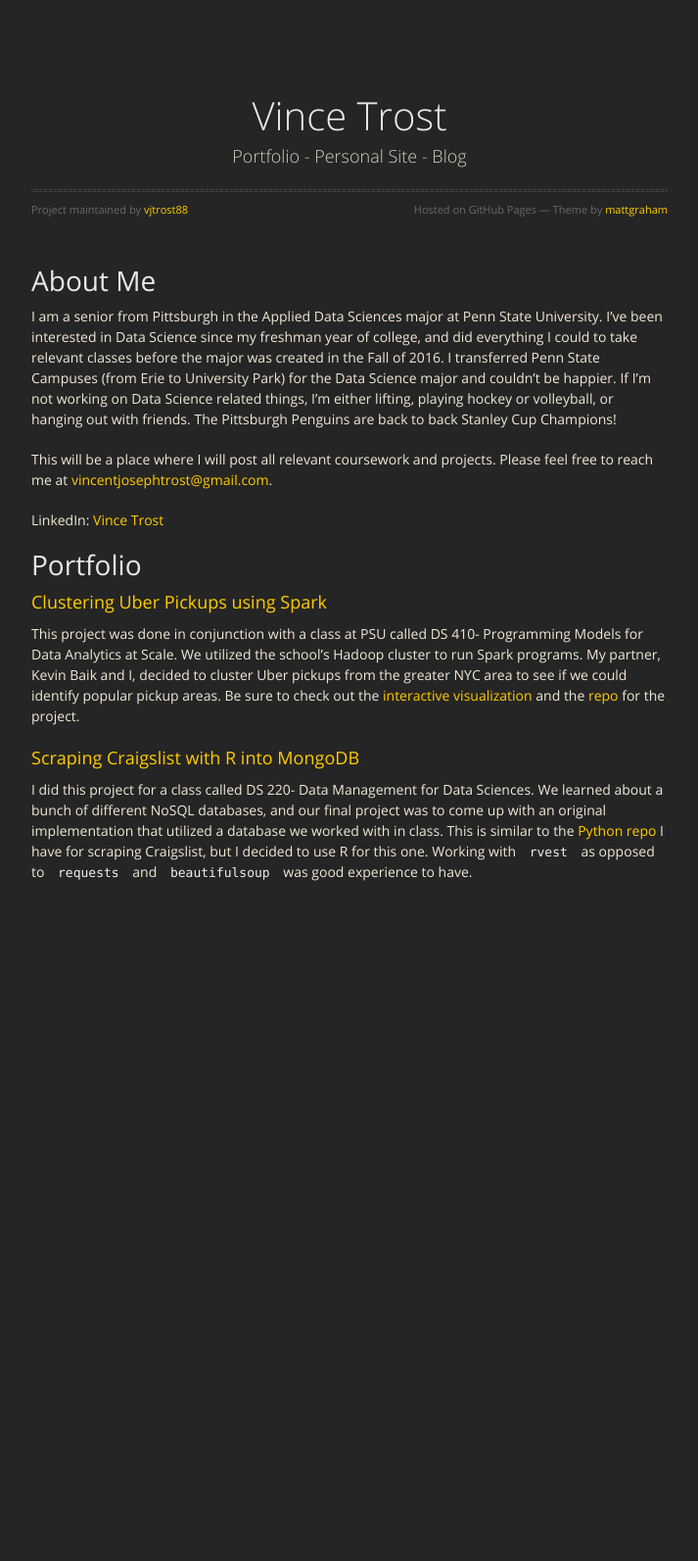
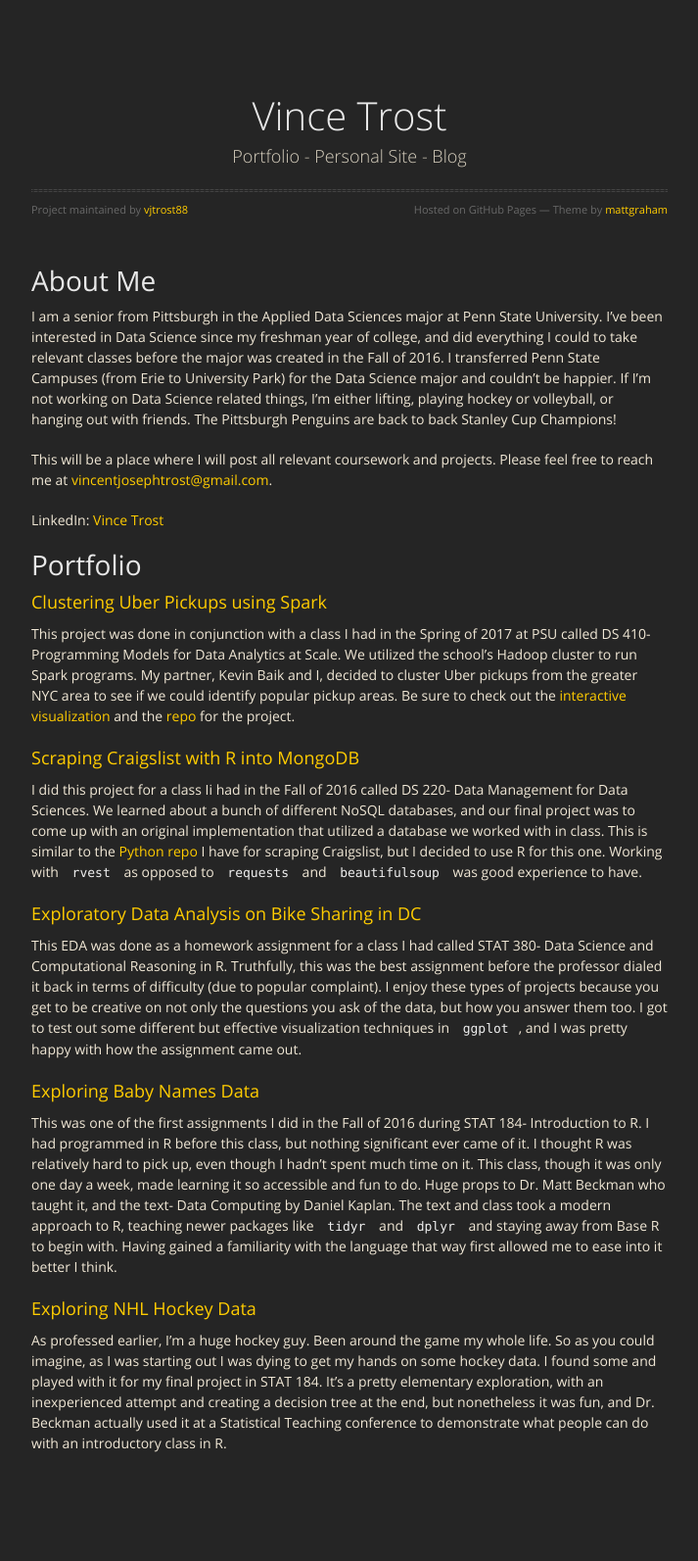
Before and after one commit to vjtrost88/vjtrost88.github.io, a Jekyll site: the page built from index.md, in a window 1280 px wide. Shown: the whole page at 98% size, without its empty margins (283-996 px from the left). Built offline with Jekyll 4.4.1, drawn with Linux system fonts in a browser that asks for light colours; nearby versions of some CDN libraries; our own code applies the rules of GitHub Pages for plain Markdown files; before the commit the page ends 1011 px from its top, so only the background shows below that.

Commit message:
update
added more things

```diff
--- a/index.md
+++ b/index.md
@@ -13,8 +13,20 @@ LinkedIn: [Vince Trost](https://linkedin.com/in/vince-trost-8a3054b6/)
 
 ### [](#header-3) [Clustering Uber Pickups using Spark](https://vjtrost88.github.io/clusteringUberDS410.pdf)
 
-This project was done in conjunction with a class at PSU called DS 410- Programming Models for Data Analytics at Scale. We utilized the school's Hadoop cluster to run Spark programs. My partner, Kevin Baik and I, decided to cluster Uber pickups from the greater NYC area to see if we could identify popular pickup areas. Be sure to check out the [interactive visualization](https://vjtrost88.github.io/uberViz.html) and the [repo](https://github.com/Konnoke/DS410) for the project.
+This project was done in conjunction with a class I had in the Spring of 2017 at PSU called DS 410- Programming Models for Data Analytics at Scale. We utilized the school's Hadoop cluster to run Spark programs. My partner, Kevin Baik and I, decided to cluster Uber pickups from the greater NYC area to see if we could identify popular pickup areas. Be sure to check out the [interactive visualization](https://vjtrost88.github.io/uberViz.html) and the [repo](https://github.com/Konnoke/DS410) for the project.
 
 ### [](#header-3) [Scraping Craigslist with R into MongoDB](https://vjtrost88.github.io/MongoProject.html)
 
-I did this project for a class called DS 220- Data Management for Data Sciences. We learned about a bunch of different NoSQL databases, and our final project was to come up with an original implementation that utilized a database we worked with in class. This is similar to the [Python repo](https://github.com/vjtrost88/Craigslist-Deal-Finder/) I have for scraping Craigslist, but I decided to use R for this one. Working with `rvest` as opposed to `requests` and `beautifulsoup` was good experience to have.
+I did this project for a class Ii had in the Fall of 2016 called DS 220- Data Management for Data Sciences. We learned about a bunch of different NoSQL databases, and our final project was to come up with an original implementation that utilized a database we worked with in class. This is similar to the [Python repo](https://github.com/vjtrost88/Craigslist-Deal-Finder/) I have for scraping Craigslist, but I decided to use R for this one. Working with `rvest` as opposed to `requests` and `beautifulsoup` was good experience to have.
+
+### [](#header-3) [Exploratory Data Analysis on Bike Sharing in DC](https://vjtrost88.github.io/HW02.html)
+
+This EDA was done as a homework assignment for a class I had called STAT 380- Data Science and Computational Reasoning in R. Truthfully, this was the best assignment before the professor dialed it back in terms of difficulty (due to popular complaint). I enjoy these types of projects because you get to be creative on not only the questions you ask of the data, but how you answer them too. I got to test out some different but effective visualization techniques in `ggplot`, and I was pretty happy with how the assignment came out.
+
+### [](#header-3) [Exploring Baby Names Data](https://vjtrost88.github.io/HW_10.html)
+
+This was one of the first assignments I did in the Fall of 2016 during STAT 184- Introduction to R. I had programmed in R before this class, but nothing significant ever came of it. I thought R was relatively hard to pick up, even though I hadn't spent much time on it. This class, though it was only one day a week, made learning it so accessible and fun to do. Huge props to Dr. Matt Beckman who taught it, and the text- Data Computing by Daniel Kaplan. The text and class took a modern approach to R, teaching newer packages like `tidyr` and `dplyr` and staying away from Base R to begin with. Having gained a familiarity with the language that way first allowed me to ease into it better I think.
+
+### [](header-3) [Exploring NHL Hockey Data](https://vjtrost88.github.io/Hockey.html)
+
+As professed earlier, I'm a huge hockey guy. Been around the game my whole life. So as you could imagine, as I was starting out I was dying to get my hands on some hockey data. I found some and played with it for my final project in STAT 184. It's a pretty elementary exploration, with an inexperienced attempt and creating a decision tree at the end, but nonetheless it was fun, and Dr. Beckman actually used it at a Statistical Teaching conference to demonstrate what people can do with an introductory class in R.
```
